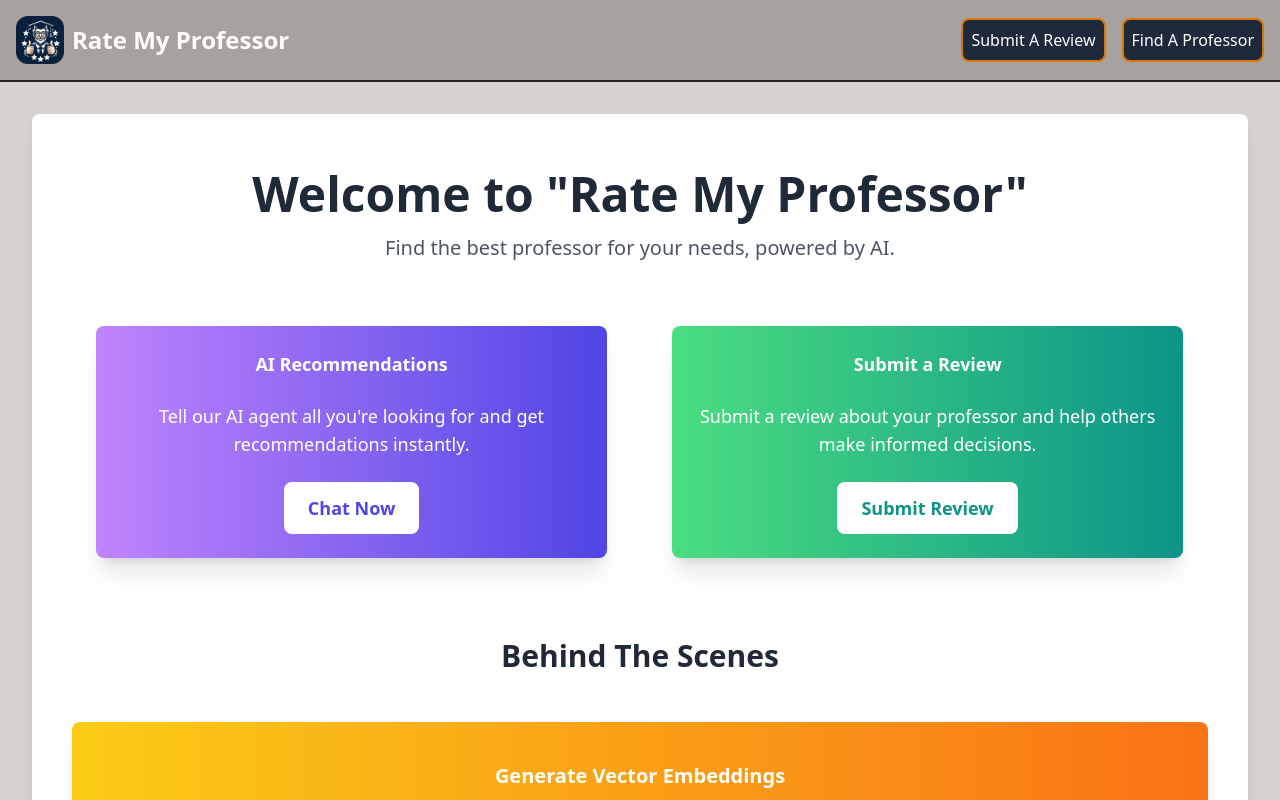
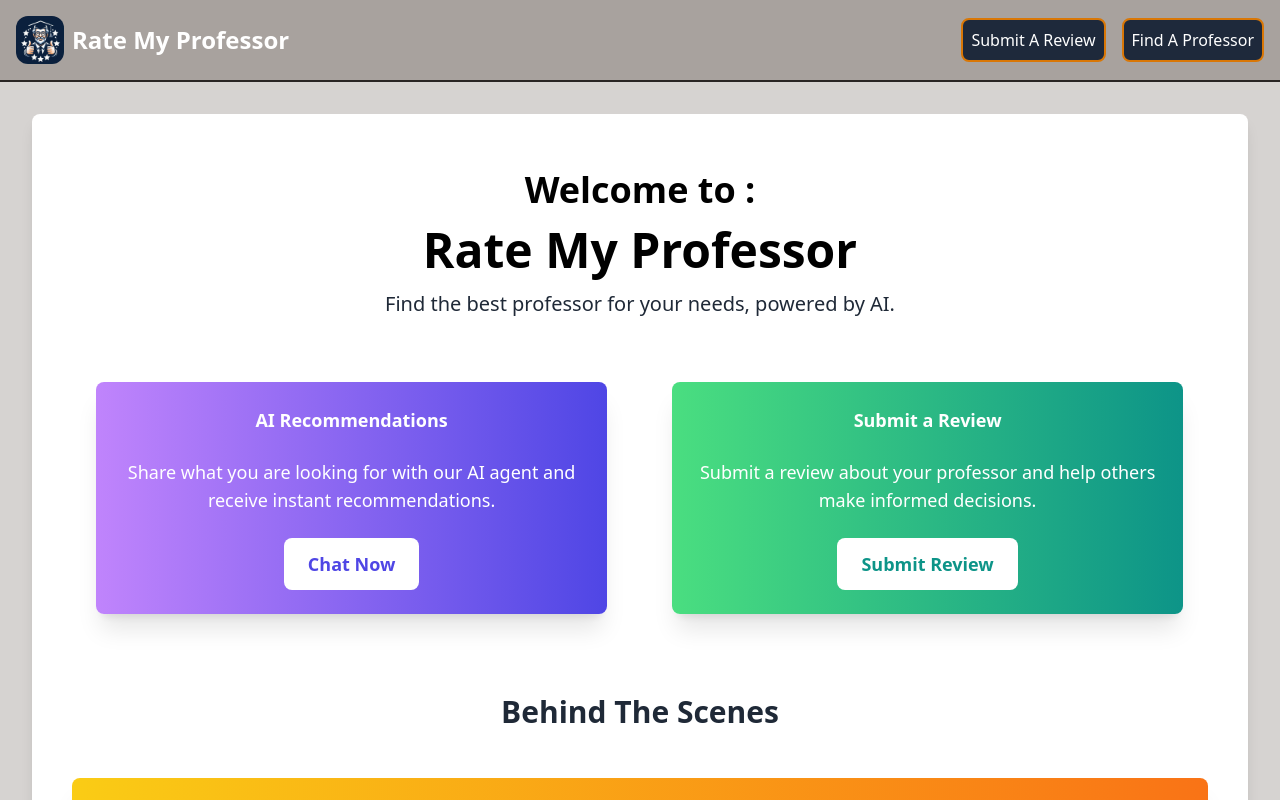
Before and after one commit to Chareeef/RateMyProfessor, a Next.js app: page / in a window 1280 px wide. Shown: the top 800 px of the page. Built offline with nearby package versions, Linux system fonts and the light colour scheme.

Commit message:
Enable vercel analytics

```diff
--- a/app/layout.tsx
+++ b/app/layout.tsx
@@ -2,6 +2,7 @@ import type { Metadata } from "next";
 import "./globals.css";
 import Header from "./components/Header";
 import Footer from "./components/Footer";
+import { Analytics } from "@vercel/analytics/react";
 
 export const metadata: Metadata = {
   title: "Rate My Professor",
@@ -31,6 +32,7 @@ export default function RootLayout({
         <Header />
         {children}
         <Footer />
+        <Analytics />
       </body>
     </html>
   );
--- a/app/page.tsx
+++ b/app/page.tsx
@@ -15,10 +15,9 @@ export default function LandingPage() {
       <div className="w-full p-10 bg-white rounded-lg shadow-lg space-y-16">
         {/* Header Section */}
         <section className="text-center space-y-4">
-          <h1 className="text-5xl font-bold text-gray-800">
-            Welcome to "Rate My Professor"
-          </h1>
-          <p className="text-xl text-gray-600">
+          <h2 className="text-4xl">Welcome to :</h2>
+          <h1 className="text-5xl">Rate My Professor</h1>
+          <p className="text-xl text-gray-800">
             Find the best professor for your needs, powered by AI.
           </p>
         </section>
@@ -32,8 +31,8 @@ export default function LandingPage() {
           >
             <h3 className="m-0">AI Recommendations</h3>
             <p>
-              Tell our AI agent all you're looking for and get recommendations
-              instantly.
+              Share what you are looking for with our AI agent and receive
+              instant recommendations.
             </p>
             <Link href="/chat">
               <button className="px-6 py-3 bg-white text-indigo-600 font-semibold rounded-lg hover:bg-gray-200">
--- a/package.json
+++ b/package.json
@@ -10,6 +10,7 @@
   },
   "dependencies": {
     "@pinecone-database/pinecone": "^3.0.1",
+    "@vercel/analytics": "^1.3.1",
     "aos": "^2.3.4",
     "cohere-ai": "^7.12.1",
     "groq-sdk": "^0.5.0",
@@ -18,6 +19,7 @@
     "react-dom": "^18",
     "react-icons": "^5.3.0",
     "react-markdown": "^9.0.1",
+    "sharp": "^0.33.5",
     "uuid": "^10.0.0"
   },
   "devDependencies": {
```
Also changed, not shown: 1 other file (tests, documents, lock files or other folders).
